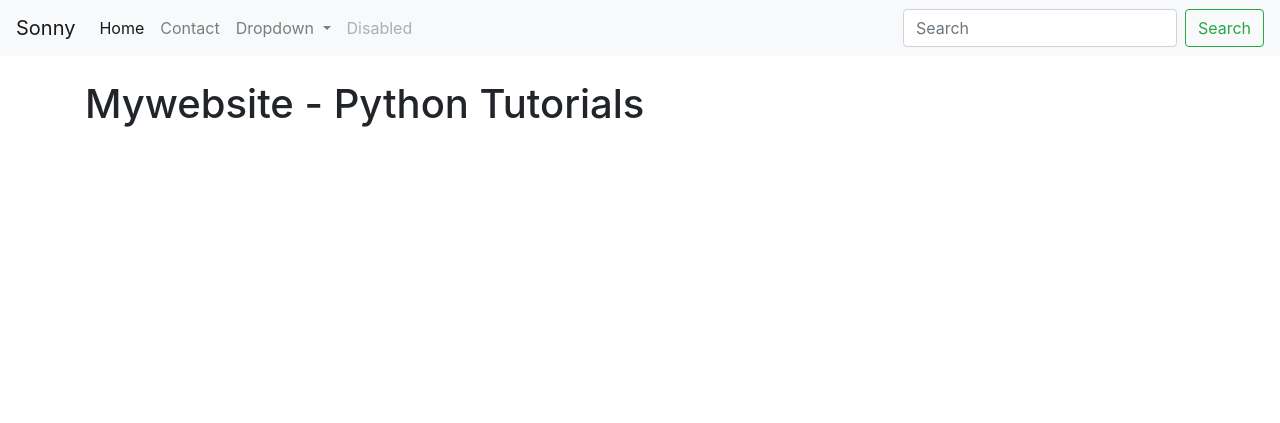
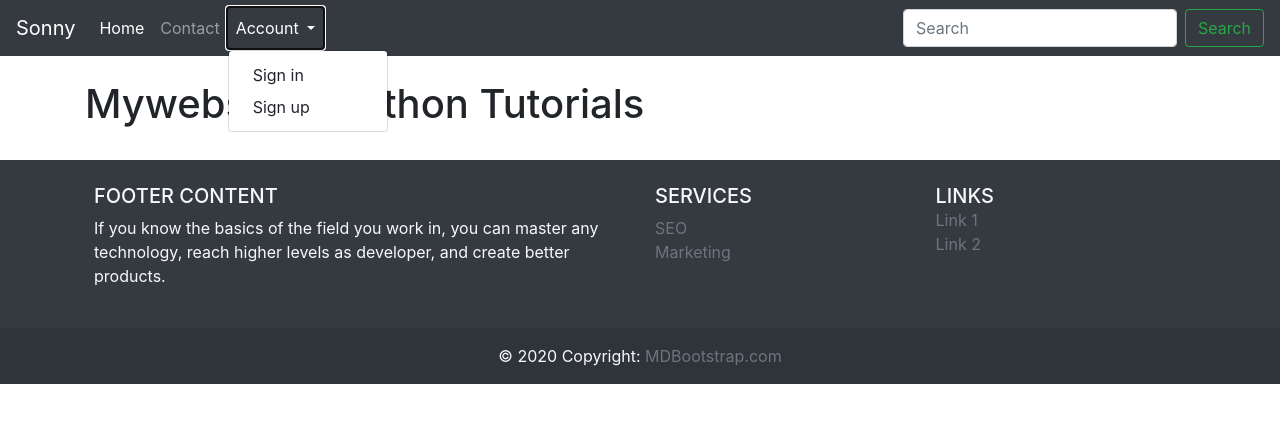
Before and after one commit to SonNavigator/django-bootcamp-2022, a Django app: page / in a window 1280 px wide, after a click on "Account". Shown: the top 423 px of the page. Run offline with Django 3.2, Linux system fonts and the light colour scheme; data that the repository does not hold is empty.

Commit message:
Session 6

```diff
--- a/blog/templates/blog/base.html
+++ b/blog/templates/blog/base.html
@@ -8,7 +8,7 @@
         integrity="sha384-zCbKRCUGaJDkqS1kPbPd7TveP5iyJE0EjAuZQTgFLD2ylzuqKfdKlfG/eSrtxUkn" crossorigin="anonymous">
 </head>
 <body>
-    <nav class="navbar navbar-expand-lg navbar-light bg-light">
+    <nav class="navbar navbar-expand-lg navbar-dark bg-dark">
         <a class="navbar-brand" href="{% url 'home' %}">Sonny</a>
         <button class="navbar-toggler" type="button" data-toggle="collapse" data-target="#navbarSupportedContent"
             aria-controls="navbarSupportedContent" aria-expanded="false" aria-label="Toggle navigation">
@@ -25,17 +25,19 @@
                 <li class="nav-item dropdown">
                     <a class="nav-link dropdown-toggle" href="#" id="navbarDropdown" role="button"
                         data-toggle="dropdown" aria-expanded="false">
-                        Dropdown
+                        Account
                     </a>
                     <div class="dropdown-menu" aria-labelledby="navbarDropdown">
-                        <a class="dropdown-item" href="#">Action</a>
-                        <a class="dropdown-item" href="#">Another action</a>
-                        <div class="dropdown-divider"></div>
-                        <a class="dropdown-item" href="#">Something else here</a>
+                        {% if user.is_authenticated %}
+                        <a class="dropdown-item" href="{% url 'sign-out' %}" onclick="return confirm('Do you want to sign out?');">Sign out</a>
+                        {% else %}
+                        <a class="dropdown-item" href="{% url 'sign-in' %}">Sign in</a>
+                        <a class="dropdown-item" href="#">Sign up</a>
+                        {% endif %}
                     </div>
                 </li>
                 <li class="nav-item">
-                    <a class="nav-link disabled">Disabled</a>
+                    <a class="nav-link disabled">{{ user.username }}</a>
                 </li>
             </ul>
             <form class="form-inline my-2 my-lg-0" action="{% url 'search' %}">
@@ -48,5 +50,70 @@
     <!-- Block Content Here -->
     {% block content %}{% endblock %}
 
+<!-- https://mdbootstrap.com/docs/standard/navigation/footer/ -->
+<section class="sticky-top">
+  <!-- Footer -->
+  <footer class="bg-dark text-light">
+    <!-- Grid container -->
+    <div class="container p-4">
+      <!--Grid row-->
+      <div class="row">
+        <!--Grid column-->
+        <div class="col-lg-6 col-md-12 mb-4 mb-md-0">
+          <h5 class="text-uppercase">Footer Content</h5>
+
+          <p>
+          If you know the basics of the field you work in,
+          you can master any technology, reach higher levels as developer,
+          and create better products.
+          </p>
+        </div>
+        <!--Grid column-->
+        <!--Grid column-->
+        <div class="col-lg-3 col-md-6 mb-4 mb-md-0">
+          <h5 class="text-uppercase">Services</h5>
+
+          <ul class="list-unstyled mb-0">
+            <li>
+              <a href="#!" class="text-secondary">SEO</a>
+            </li>
+            <li>
+              <a href="#!" class="text-secondary">Marketing</a>
+            </li>
+          </ul>
+        </div>
+        <!--Grid column-->
+
+        <!--Grid column-->
+        <div class="col-lg-3 col-md-6 mb-4 mb-md-0">
+          <h5 class="text-uppercase mb-0">Links</h5>
+
+          <ul class="list-unstyled">
+            <li>
+              <a href="#!" class="text-secondary">Link 1</a>
+            </li>
+            <li>
+              <a href="#!" class="text-secondary">Link 2</a>
+            </li>
+          </ul>
+        </div>
+        <!--Grid column-->
+      </div>
+      <!--Grid row-->
+    </div>
+    <!-- Grid container -->
+
+    <!-- Copyright -->
+    <div class="text-center p-3" style="background-color: rgba(0, 0, 0, 0.1);">
+      © 2020 Copyright:
+      <a class="text-secondary" href="https://mdbootstrap.com/">MDBootstrap.com</a>
+    </div>
+    <!-- Copyright -->
+  </footer>
+  <!-- Footer -->
+</section>
+
+<script src="https://cdn.jsdelivr.net/npm/jquery@3.5.1/dist/jquery.slim.min.js" integrity="sha384-DfXdz2htPH0lsSSs5nCTpuj/zy4C+OGpamoFVy38MVBnE+IbbVYUew+OrCXaRkfj" crossorigin="anonymous"></script>
+<script src="https://cdn.jsdelivr.net/npm/bootstrap@4.6.1/dist/js/bootstrap.bundle.min.js" integrity="sha384-fQybjgWLrvvRgtW6bFlB7jaZrFsaBXjsOMm/tB9LTS58ONXgqbR9W8oWht/amnpF" crossorigin="anonymous"></script>
 </body>
 </html>
--- a/blog/templates/blog/home.html
+++ b/blog/templates/blog/home.html
@@ -4,7 +4,9 @@
 <div class="container">
   <br>
   <h1>Mywebsite - Python Tutorials</h1><br>
+  <div class="row">
     {% for post in all_posts %}
+    <div class="col-sm-4">
       <div class="card" style="width: 18rem;">
         <img src="{{ post.featured_pic.url }}" class="card-img-top" alt="{{ post.title }}">
         <div class="card-body">
@@ -13,6 +15,8 @@
           <a href="posts/{{ post.id }}" class="btn btn-primary">See more</a>
         </div>
       </div><br>
+    </div>
     {% endfor %}
   </div>
+</div>
 {% endblock %}
--- a/blog/urls.py
+++ b/blog/urls.py
@@ -1,5 +1,8 @@
 from django.urls import path
-from .views import index, single_post, contact, search
+from .views import (
+    index, single_post, contact, search,
+    sign_up, sign_out, sign_in
+)
 
 
 urlpatterns = [
@@ -7,6 +10,8 @@ urlpatterns = [
     path("", index, name="home"),
     path("posts/<int:id>", single_post),
     path("contact-us", contact, name="contact"),
-    path("search", search, name="search")
-
+    path("search", search, name="search"),
+    path("sign-up", sign_up, name="sign-up"),
+    path("sign-out", sign_out, name="sign-out"),
+    path("sign-in", sign_in, name="sign-in"),
 ]
--- a/blog/views.py
+++ b/blog/views.py
@@ -1,8 +1,11 @@
 from django.shortcuts import render, redirect
 from django.http import HttpResponse
 from .models import Post
-from .forms import ContactForm
+from .forms import ContactForm, RegisterForm
 from django.db.models import Q
+
+from django.contrib.auth import login, logout, authenticate
+from django.contrib.auth.decorators import login_required
 
 
 def index(request):
@@ -11,6 +14,7 @@ def index(request):
     return render(request, 'blog/home.html', {'all_posts': all_posts})
 
 
+@login_required(login_url='/sign-in')
 def single_post(request, id):
     # Query one post
     single_post = Post.objects.get(pk=id)
@@ -43,3 +47,37 @@ def search(request):
         return redirect('/')
 
     return render(request, 'blog/search.html', {'posts': posts})
+
+
+def sign_up(request):
+    # Check the incoming method
+    if request.method == "POST":
+        # Do something
+        form = RegisterForm(request.POST)
+        if form.is_valid():
+            # Save form
+            form.save()
+            return redirect('/')
+    else:
+        form = RegisterForm()
+
+    return render(request, 'blog/sign-up.html', {'form': form})
+
+
+def sign_in(request):
+    if request.method == "POST":
+        username = request.POST.get('username')
+        password = request.POST.get('password')
+        user = authenticate(request, username=username, password=password)
+
+        if user is not None:
+            # Log user in
+            login(request, user)
+            return redirect('/')
+
+    return render(request, 'blog/sign-in.html')
+
+
+def sign_out(request):
+    logout(request)
+    return redirect('/sign-in')
--- a/mysite/settings.py
+++ b/mysite/settings.py
@@ -39,7 +39,8 @@ INSTALLED_APPS = [
     'django.contrib.messages',
     'django.contrib.staticfiles',
     'blog',  # Our app
-    'django_summernote'  # Django Summernote Editor
+    'django_summernote',  # Django Summernote Editor
+    'crispy_forms'
 ]
 
 MIDDLEWARE = [
```
Also changed, not shown: blog/forms.py (+15 -0 lines), blog/templates/blog/sign-in.html (added, +21 -0 lines), blog/templates/blog/sign-up.html (added, +15 -0 lines), media/cover/stackoverflow-coding.png (added). Lines whose indentation alone changed are shown as unchanged.
